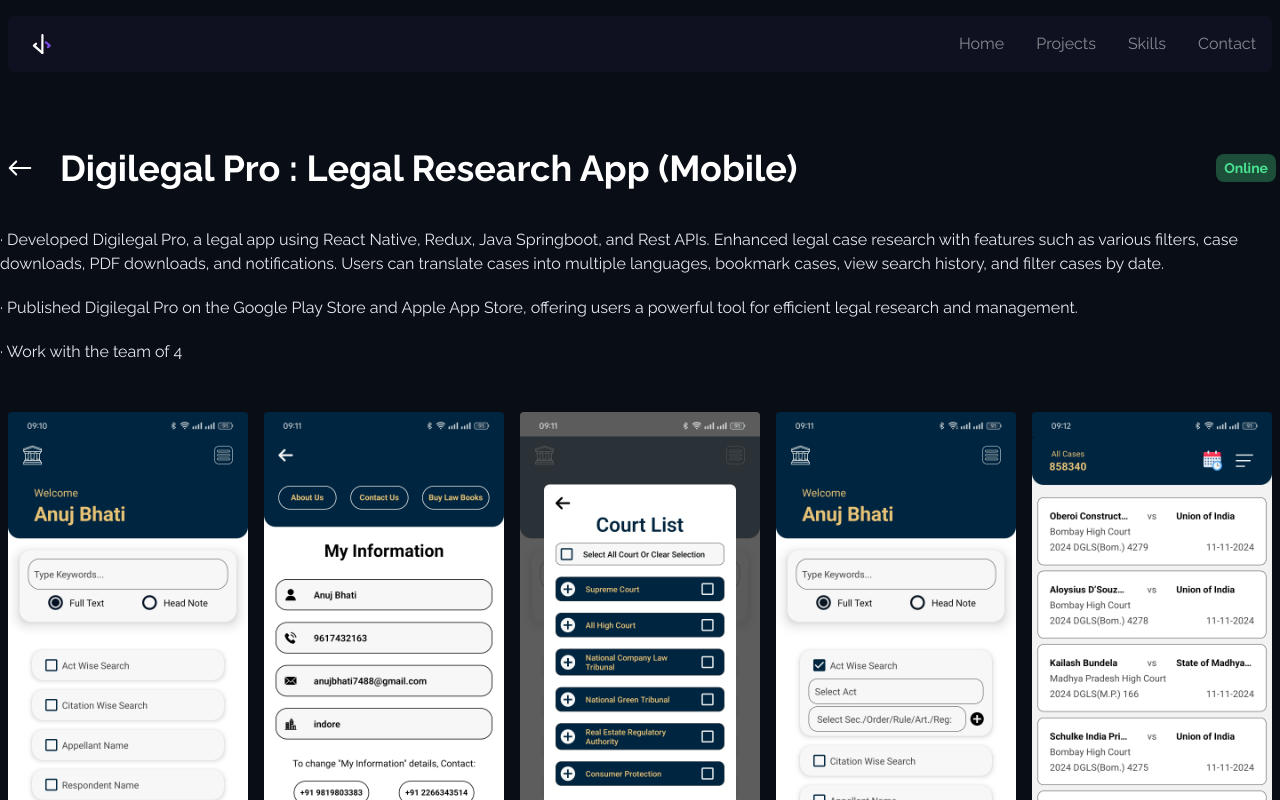
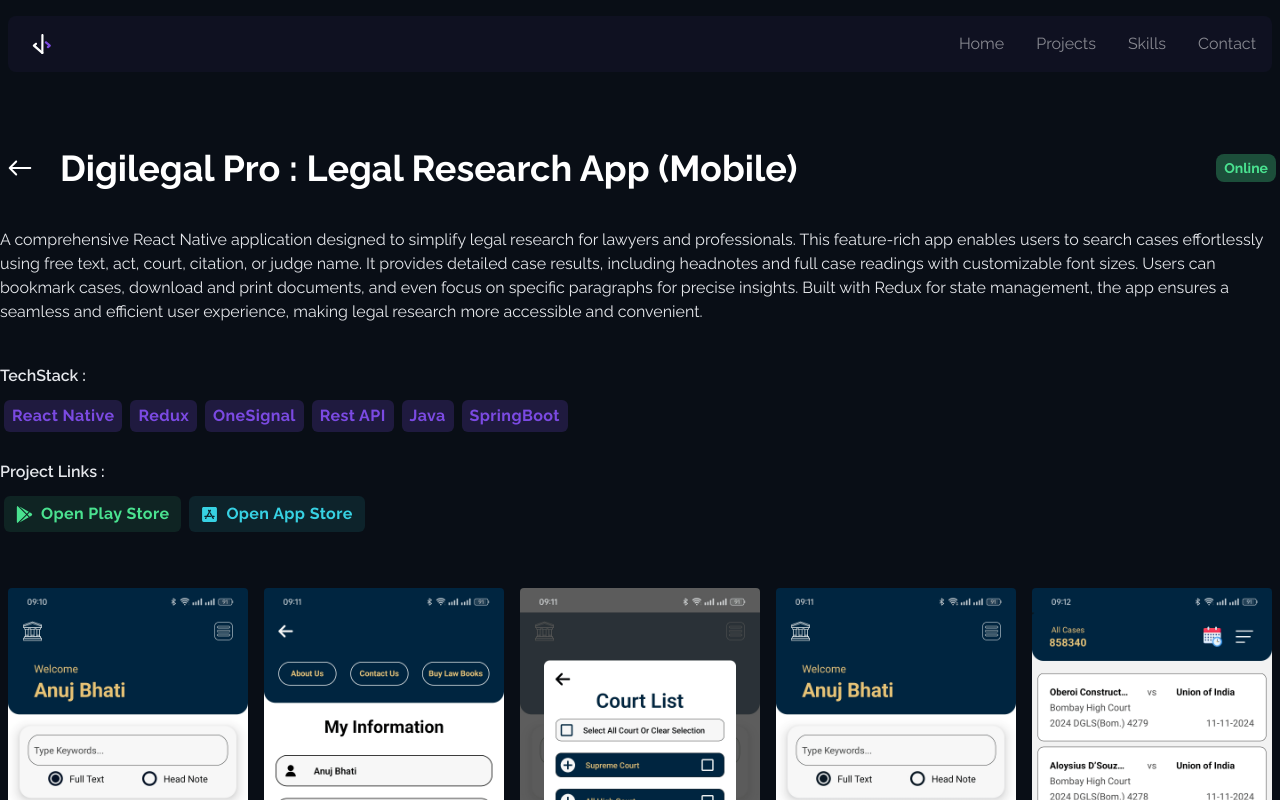
Before and after one commit to anujbhati1/my-portfolio, a Next.js app: page /project-details/1 in a window 1280 px wide. Shown: the top 800 px of the page. Built offline with nearby package versions, Linux system fonts and the light colour scheme.

Commit message:
chore: milestone 1 completed

```diff
--- a/package.json
+++ b/package.json
@@ -9,6 +9,7 @@
     "lint": "next lint"
   },
   "dependencies": {
+    "@calcom/embed-react": "^1.5.1",
     "clsx": "^2.1.1",
     "next": "^14.2.17",
     "react": "^18",
--- a/src/app/project-details/[id]/page.tsx
+++ b/src/app/project-details/[id]/page.tsx
@@ -1,11 +1,14 @@
 "use client";
+import BackToTop from "@/components/backToTop";
 import Footer from "@/components/footer";
 import Header from "@/components/header";
 import { projects } from "@/lib/constants";
 import Link from "next/link";
 import { useRouter } from "next/navigation";
 import React from "react";
+import { FaAppStoreIos, FaGooglePlay } from "react-icons/fa";
 import { IoIosArrowRoundBack } from "react-icons/io";
+import { RxArrowTopRight } from "react-icons/rx";
 
 function ProjectDetails({ params }: { params: { id: string } }) {
   const router = useRouter();
@@ -32,7 +35,7 @@
                     {pData.title}
                   </h1>
                   <button className='text-[#4ae290] bg-[#4ae290]/30 text-sm max-sm:self-end font-bold px-2 py-1 rounded-lg mx-1 max-sm:mb-4'>
-                    Online
+                    {pData.status}
                   </button>
                 </div>
               </div>
@@ -42,6 +45,54 @@
                     {item.para}
                   </p>
                 ))}
+              </div>
+              <div className='mt-10'>
+                <div className='mb-3 font-semibold'>TechStack :</div>
+                <div>
+                  {pData.techUsed.map((item) => (
+                    <button
+                      key={item}
+                      className='text-[#7b4ae2] bg-[#7b4ae2]/20 tracking-wide text-sm sm:text-base font-bold px-2 py-1 rounded-md mx-1 mb-2'
+                    >
+                      {item}
+                    </button>
+                  ))}
+                </div>
+              </div>
+              <div className='mt-5'>
+                <div className='mb-3 font-semibold'>Project Links :</div>
+                <div>
+                  {pData.androidUrl ? (
+                    <Link href={pData.androidUrl} target='_blank'>
+                      <button className='text-[#4ae290] bg-[#4ae290]/10  tracking-wide text-sm sm:text-base font-bold px-3 py-1.5 rounded-md mx-1 mb-2'>
+                        <div className='flex justify-center items-center gap-2'>
+                          <FaGooglePlay size={17} color='#4ae290' />
+                          <span>Open Play Store</span>
+                        </div>
+                      </button>
+                    </Link>
+                  ) : null}
+                  {pData.iosUrl ? (
+                    <Link href={pData.iosUrl} target='_blank'>
+                      <button className='text-[#37d1e3] bg-[#37d1e3]/10  tracking-wide text-sm sm:text-base font-bold px-3 py-1.5 rounded-md mx-1 mb-2'>
+                        <div className='flex justify-center items-center gap-2'>
+                          <FaAppStoreIos size={17} color='#37d1e3' />
+                          <span>Open App Store</span>
+                        </div>
+                      </button>
+                    </Link>
+                  ) : null}
+                  {pData.url ? (
+                    <Link href={pData.url} target='_blank'>
+                      <button className='text-[#4ae290] bg-[#4ae290]/10 tracking-wide text-sm sm:text-base font-bold px-3 py-1.5 rounded-md mx-1 mb-2'>
+                        <div className='flex justify-center items-center gap-2'>
+                          <RxArrowTopRight size={17} color='#4ae290' />
+                          <span>Go to Website</span>
+                        </div>
+                      </button>
+                    </Link>
+                  ) : null}
+                </div>
               </div>
               {pData.type === "mobile" ? (
                 <div className='flex mt-10 overflow-x-scroll sm:justify-center no-scrollbar sm:flex-wrap'>
@@ -72,6 +123,7 @@
             </div>
           </div>
         </div>
+        <BackToTop />
       </div>
       <Footer />
     </>
--- a/src/components/header.tsx
+++ b/src/components/header.tsx
@@ -84,8 +84,7 @@
                   className={cn(
                     "block py-2 px-3 text-white/50 rounded hover:text-primary/50 md:hover:bg-transparent md:border-0 md:hover:text-primary/50 md:p-0 sm:duration-200",
                     {
-                      "text-white bg-primary/50 hover:text-white md:text-primary/50 md:bg-transparent":
-                        item.path === pathname,
+                      "text-primary/70": item.path === pathname,
                     }
                   )}
                 >
--- a/src/lib/constants.ts
+++ b/src/lib/constants.ts
@@ -1,4 +1,4 @@
-import { NavbarTypes } from "@/types";
+import { NavbarTypes, ProjectType } from "@/types";
 import { BiLogoPostgresql, BiLogoTypescript } from "react-icons/bi";
 import { DiMongodb } from "react-icons/di";
 import {
@@ -40,28 +40,32 @@
   },
 ];
 
-export const projects = [
+export const projects: ProjectType[] = [
   {
     id: 1,
     title: "Digilegal Pro : Legal Research App (Mobile)",
     image: "/digimain.jpg",
-    url: "https://play.google.com/store/apps/details?id=com.digilegalpro&hl=en",
+    url: "",
     type: "mobile",
     tech: "React Native",
     tech2: "",
     status: "Online",
+    androidUrl:
+      "https://play.google.com/store/apps/details?id=com.digilegalpro&hl=en",
+    iosUrl:
+      "https://apps.apple.com/in/app/digilegal-pro/id1659192741?platform=iphone",
+    techUsed: [
+      "React Native",
+      "Redux",
+      "OneSignal",
+      "Rest API",
+      "Java",
+      "SpringBoot",
+    ],
     des: [
       {
         id: 1,
-        para: "· Developed Digilegal Pro, a legal app using React Native, Redux, Java Springboot, and Rest APIs. Enhanced legal case research with features such as various filters, case downloads, PDF downloads, and notifications. Users can translate cases into multiple languages, bookmark cases, view search history, and filter cases by date.",
-      },
-      {
-        id: 2,
-        para: "· Published Digilegal Pro on the Google Play Store and Apple App Store, offering users a powerful tool for efficient legal research and management.",
-      },
-      {
-        id: 3,
-        para: "· Work with the team of 4",
+        para: "A comprehensive React Native application designed to simplify legal research for lawyers and professionals. This feature-rich app enables users to search cases effortlessly using free text, act, court, citation, or judge name. It provides detailed case results, including headnotes and full case readings with customizable font sizes. Users can bookmark cases, download and print documents, and even focus on specific paragraphs for precise insights. Built with Redux for state management, the app ensures a seamless and efficient user experience, making legal research more accessible and convenient.",
       },
     ],
     images: [
@@ -103,23 +107,24 @@
     id: 2,
     title: "Legitquest Research - Legal case management app (Mobile)",
     image: "/lgmain.jpg",
-    url: "https://play.google.com/store/apps/details?id=com.legitquest&hl=en",
+    url: "",
     type: "mobile",
     tech: "React Native",
     tech2: "",
+    androidUrl:
+      "https://play.google.com/store/apps/details?id=com.legitquest&hl=en",
     status: "Online",
+    techUsed: [
+      "React Native",
+      "Redux",
+      "Rest API",
+      "Elasticsearch",
+      "PHP/Laravel",
+    ],
     des: [
       {
         id: 1,
-        para: "· Developed a comprehensive legal app and management tool using React Native and Redux for the frontend, and PHP Laravel with Elasticsearch for the backend. Streamlined case management for lawyers and users, offering features such as case management, research capabilities, webview integration with two websites, and customizable options for personalized user experiences.",
-      },
-      {
-        id: 2,
-        para: "· Managed cases, matters, documents, reports, alerts, and case notifications within the app. Implemented customizable features like personalized bottom tab navigation.",
-      },
-      {
-        id: 3,
-        para: "· Work with the team of 6 also lead the fronted of the mobile app.",
+        para: "Developed a comprehensive legal app and management tool using React Native and Redux for the frontend, and PHP Laravel with Elasticsearch for the backend. Streamlined case management for lawyers and users, offering features such as case management, research capabilities, webview integration with two websites, and customizable options for personalized user experiences.",
       },
     ],
     images: [
@@ -186,22 +191,11 @@
     tech: "Next JS",
     tech2: "",
     status: "Online",
+    techUsed: ["NextJS", "Prisma", "Postgresql", "Typescript", "TailwindCSS"],
     des: [
       {
         id: 1,
-        para: "",
-      },
-      {
-        id: 2,
-        para: "",
-      },
-      {
-        id: 3,
-        para: "",
-      },
-      {
-        id: 4,
-        para: "",
+        para: "Digilegalbooks.com built with Next.js, designed specifically for selling legal books. The platform offers a seamless shopping experience with features like adding items to the cart, secure checkout, integrated Razorpay payment gateway, and real-time inventory updates. Users can manage their order history, track delivery statuses, and enjoy a responsive, user-friendly interface. This project highlights expertise in building scalable, high-performance web applications with advanced e-commerce functionality.",
       },
     ],
     images: [
@@ -248,22 +242,18 @@
     tech: "Next JS",
     tech2: "",
     status: "Online",
+    techUsed: [
+      "NextJS",
+      "Prisma",
+      "Postgresql",
+      "Typescript",
+      "TailwindCSS",
+      "FlipHTML5",
+    ],
     des: [
       {
         id: 1,
-        para: "",
-      },
-      {
-        id: 2,
-        para: "",
-      },
-      {
-        id: 3,
-        para: "",
-      },
-      {
-        id: 4,
-        para: "",
+        para: "A web application built with Next.js that allows users to browse and read a variety of legal books. The platform includes features like saving books to favorites for quick access and an eBook reader with customizable settings. With a clean and responsive design, it provides a smooth and user-friendly reading experience across all devices.",
       },
     ],
     images: [
@@ -310,18 +300,11 @@
     tech: "Next JS",
     tech2: "",
     status: "Online",
+    techUsed: ["NextJS", "TailwindCSS"],
     des: [
       {
         id: 1,
-        para: "· Punjab Rheumatology & Immunology Centre (PRIC) – the first dedicated Rheumatology & Immunology service of Punjab and the biggest Rheumatology Daycare Centre of India.",
-      },
-      {
-        id: 2,
-        para: "· This website allows user to book online appointment, check prescription, donwload report and much more.",
-      },
-      {
-        id: 3,
-        para: "· This website built using Next JS 14 for the better SEO.",
+        para: "Praic.in built with Next.js 14 to optimize SEO and enhance accessibility. Designed for India’s largest Rheumatology Daycare Centre, the platform allows users to book appointments online, check prescriptions, download reports, and access a range of healthcare services conveniently. This project demonstrates expertise in building responsive, efficient, and feature-rich web applications tailored for healthcare needs.",
       },
     ],
     images: [
@@ -368,22 +351,20 @@
     tech: "Next JS",
     tech2: "Node JS",
     status: "Devlopment",
+    techUsed: [
+      "NextJS",
+      "Prisma",
+      "Postgresql",
+      "Typescript",
+      "TailwindCSS",
+      "NodeJS",
+      "Express",
+      "Turborepo",
+    ],
     des: [
       {
         id: 1,
-        para: "",
-      },
-      {
-        id: 2,
-        para: "",
-      },
-      {
-        id: 3,
-        para: "",
-      },
-      {
-        id: 4,
-        para: "",
+        para: "A comprehensive platform for house planning and architectural services, built using TurboRepo, Next.js, and Node.js for optimized performance and scalability. The website offers contractors the ability to purchase ready-made plans for use in their projects, while users can create custom plans that are further developed by the platform's team. It includes features like real-time chat for project discussions, notifications for updates and alerts, and a seamless user experience for browsing interior designs, elevations, and plan-books. This project highlights expertise in creating feature-rich, scalable solutions tailored for the architecture and construction industry.",
       },
     ],
     images: [
```
Also changed, not shown: src/app/globals.css (+0 -24 lines), src/app/page.tsx (+49 -1 lines), src/components/hero.tsx (+12 -0 lines), src/types/index.ts (+16 -0 lines), 1 other file (tests, documents, lock files or other folders).
